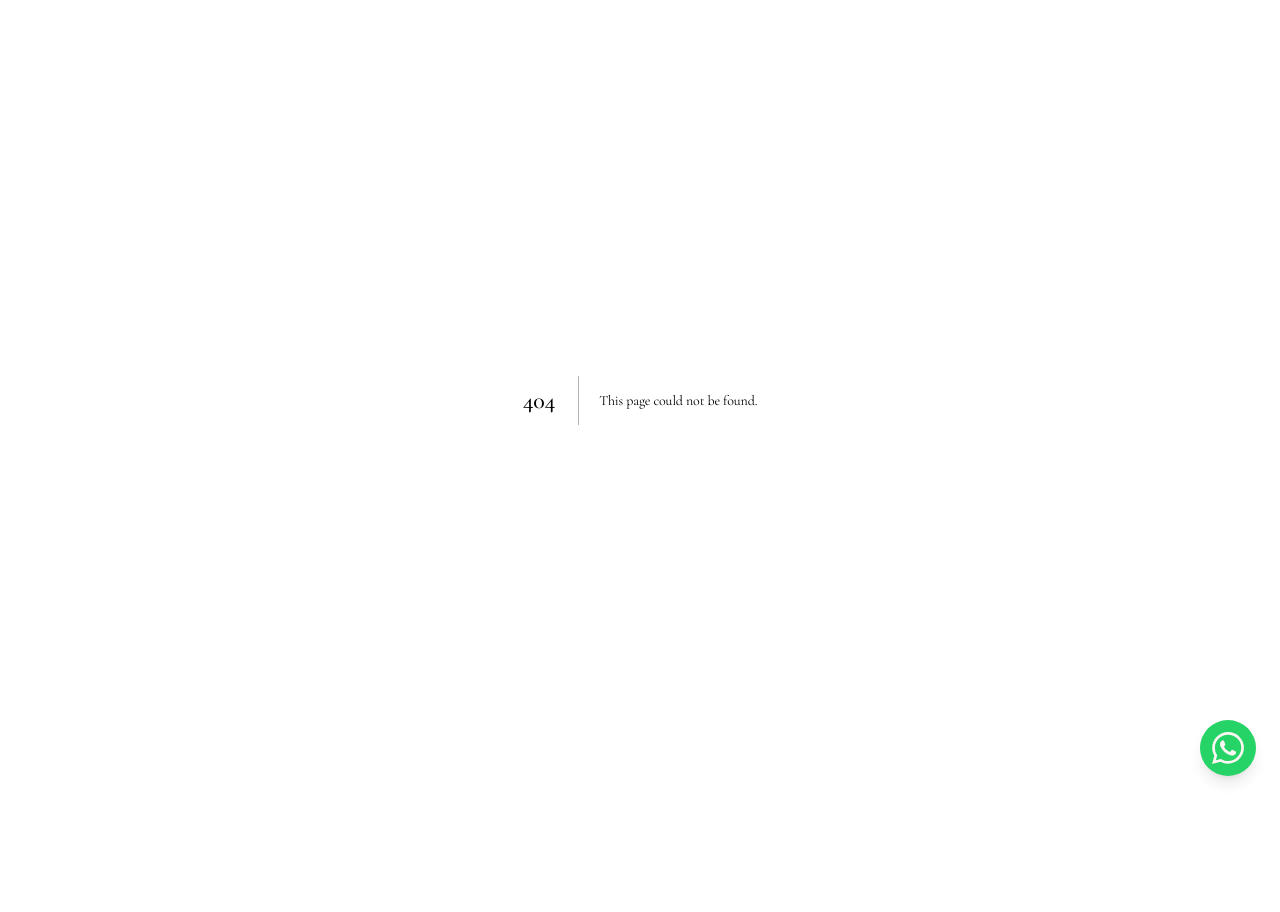
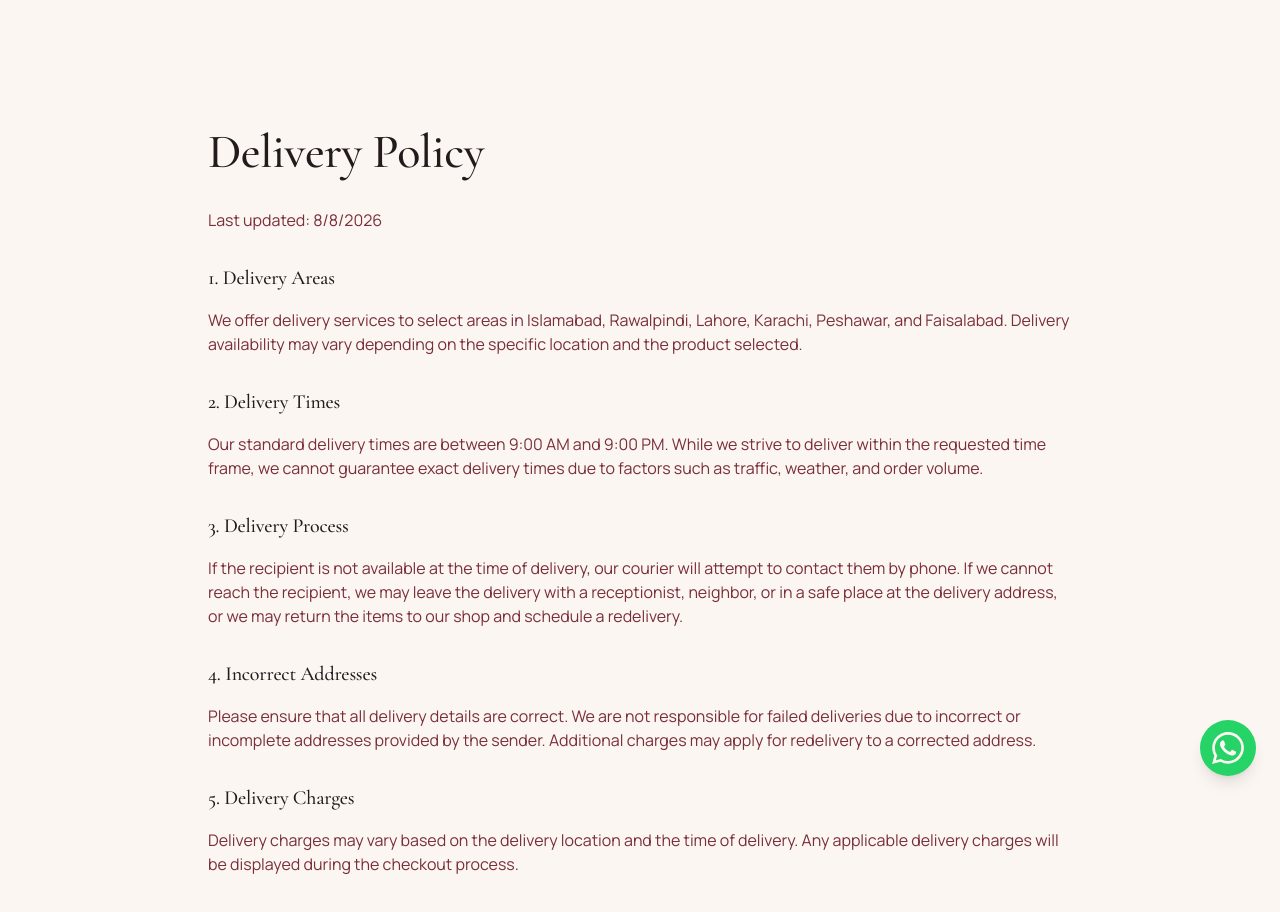
Before and after one commit to AbdulMoeez6/flowershop, a Next.js app: page /policies/delivery in a window 1280 px wide. Before the commit this address had no page. Shown: the top 912 px of the page. Before the commit the page ends 800 px from the top, so only its background shows below. Built offline with nearby package versions, Linux system fonts and the light colour scheme.

Commit message:
feat: add static pages for delivery, privacy, and terms of service policies

```diff
--- /dev/null
+++ b/src/app/policies/delivery/page.tsx
@@ -0,0 +1,33 @@
+import React from 'react'
+import { Metadata } from 'next'
+
+export const metadata: Metadata = {
+  title: 'Delivery Policy - Flower Shop',
+  description: 'Delivery Policy for Flower Shop',
+}
+
+export default function DeliveryPolicyPage() {
+  return (
+    <div className="container mx-auto px-4 py-16 max-w-4xl pt-32">
+      <h1 className="font-serif text-3xl md:text-5xl mb-8">Delivery Policy</h1>
+      <div className="prose prose-stone max-w-none text-muted-foreground">
+        <p>Last updated: {new Date().toLocaleDateString()}</p>
+
+        <h2 className="text-xl font-serif mt-8 mb-4 text-foreground">1. Delivery Areas</h2>
+        <p>We offer delivery services to select areas in Islamabad, Rawalpindi, Lahore, Karachi, Peshawar, and Faisalabad. Delivery availability may vary depending on the specific location and the product selected.</p>
+
+        <h2 className="text-xl font-serif mt-8 mb-4 text-foreground">2. Delivery Times</h2>
+        <p>Our standard delivery times are between 9:00 AM and 9:00 PM. While we strive to deliver within the requested time frame, we cannot guarantee exact delivery times due to factors such as traffic, weather, and order volume.</p>
+
+        <h2 className="text-xl font-serif mt-8 mb-4 text-foreground">3. Delivery Process</h2>
+        <p>If the recipient is not available at the time of delivery, our courier will attempt to contact them by phone. If we cannot reach the recipient, we may leave the delivery with a receptionist, neighbor, or in a safe place at the delivery address, or we may return the items to our shop and schedule a redelivery.</p>
+
+        <h2 className="text-xl font-serif mt-8 mb-4 text-foreground">4. Incorrect Addresses</h2>
+        <p>Please ensure that all delivery details are correct. We are not responsible for failed deliveries due to incorrect or incomplete addresses provided by the sender. Additional charges may apply for redelivery to a corrected address.</p>
+
+        <h2 className="text-xl font-serif mt-8 mb-4 text-foreground">5. Delivery Charges</h2>
+        <p>Delivery charges may vary based on the delivery location and the time of delivery. Any applicable delivery charges will be displayed during the checkout process.</p>
+      </div>
+    </div>
+  )
+}
--- /dev/null
+++ b/src/app/policies/privacy/page.tsx
@@ -0,0 +1,33 @@
+import React from 'react'
+import { Metadata } from 'next'
+
+export const metadata: Metadata = {
+  title: 'Privacy Policy - Flower Shop',
+  description: 'Privacy policy for Flower Shop',
+}
+
+export default function PrivacyPolicyPage() {
+  return (
+    <div className="container mx-auto px-4 py-16 max-w-4xl pt-32">
+      <h1 className="font-serif text-3xl md:text-5xl mb-8">Privacy Policy</h1>
+      <div className="prose prose-stone max-w-none text-muted-foreground">
+        <p>Last updated: {new Date().toLocaleDateString()}</p>
+
+        <h2 className="text-xl font-serif mt-8 mb-4 text-foreground">1. Information We Collect</h2>
+        <p>We collect information that you provide directly to us when you create an account, make a purchase, or contact us for support. This may include your name, email address, phone number, shipping address, and payment information.</p>
+
+        <h2 className="text-xl font-serif mt-8 mb-4 text-foreground">2. How We Use Your Information</h2>
+        <p>We use the information we collect to fulfill your orders, communicate with you about your orders, provide customer support, and improve our services.</p>
+
+        <h2 className="text-xl font-serif mt-8 mb-4 text-foreground">3. Information Sharing</h2>
+        <p>We do not sell or rent your personal information to third parties. We may share your information with service providers who assist us in operating our website, conducting our business, or serving our users, so long as those parties agree to keep this information confidential.</p>
+
+        <h2 className="text-xl font-serif mt-8 mb-4 text-foreground">4. Data Security</h2>
+        <p>We implement a variety of security measures to maintain the safety of your personal information when you place an order or enter, submit, or access your personal information.</p>
+
+        <h2 className="text-xl font-serif mt-8 mb-4 text-foreground">5. Contact Us</h2>
+        <p>If you have any questions about this Privacy Policy, please contact us at info@flowershopislamabad.com.</p>
+      </div>
+    </div>
+  )
+}
--- /dev/null
+++ b/src/app/policies/terms/page.tsx
@@ -0,0 +1,33 @@
+import React from 'react'
+import { Metadata } from 'next'
+
+export const metadata: Metadata = {
+  title: 'Terms of Service - Flower Shop',
+  description: 'Terms of Service for Flower Shop',
+}
+
+export default function TermsOfServicePage() {
+  return (
+    <div className="container mx-auto px-4 py-16 max-w-4xl pt-32">
+      <h1 className="font-serif text-3xl md:text-5xl mb-8">Terms of Service</h1>
+      <div className="prose prose-stone max-w-none text-muted-foreground">
+        <p>Last updated: {new Date().toLocaleDateString()}</p>
+
+        <h2 className="text-xl font-serif mt-8 mb-4 text-foreground">1. Agreement to Terms</h2>
+        <p>By accessing or using our website, you agree to be bound by these Terms of Service. If you disagree with any part of the terms, then you may not access the service.</p>
+
+        <h2 className="text-xl font-serif mt-8 mb-4 text-foreground">2. Products and Pricing</h2>
+        <p>All products are subject to availability. We reserve the right to discontinue any product at any time. Prices for all products are subject to change without notice.</p>
+
+        <h2 className="text-xl font-serif mt-8 mb-4 text-foreground">3. Orders and Payments</h2>
+        <p>We reserve the right to refuse any order you place with us. We may, in our sole discretion, limit or cancel quantities purchased per person, per household, or per order. You agree to provide current, complete, and accurate purchase and account information for all purchases made.</p>
+
+        <h2 className="text-xl font-serif mt-8 mb-4 text-foreground">4. Substitutions</h2>
+        <p>Due to the seasonal nature of flowers, occasionally, substitutions may be necessary. We will make every effort to maintain the "look and feel" of the arrangement by considering the overall shape, size, style, and color combinations.</p>
+
+        <h2 className="text-xl font-serif mt-8 mb-4 text-foreground">5. Changes to Terms</h2>
+        <p>We reserve the right to update, change or replace any part of these Terms of Service by posting updates and/or changes to our website. It is your responsibility to check this page periodically for changes.</p>
+      </div>
+    </div>
+  )
+}
```
